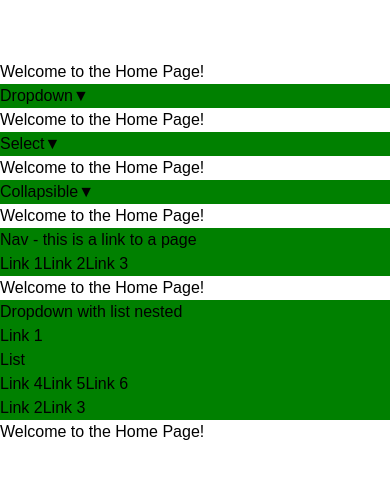
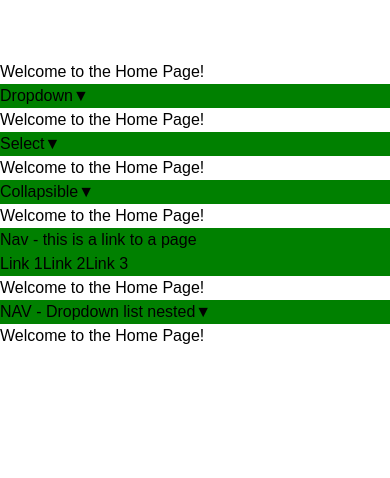
Before and after one commit to MichelArendt/Cia-da-Capa, a React app in the folder frontend/: page / in a window 390 px wide. Shown: the top 478 px of the page. Built offline with nearby package versions, Linux system fonts and the light colour scheme.

Commit message:
SmartComponent refactored and added comments as it became quite complex. CSS functionality for SmartComponent on mobile is functional.

```diff
--- a/frontend/package.json
+++ b/frontend/package.json
@@ -38,6 +38,7 @@
   },
   "dependencies": {
     "axios": "^1.7.7",
+    "classnames": "^2.5.1",
     "formik": "^2.4.6",
     "react": "^18.3.1",
     "react-dom": "^18.3.1",
--- a/frontend/src/components/shared/SmartContent.tsx
+++ b/frontend/src/components/shared/SmartContent.tsx
@@ -1,6 +1,8 @@
 
 import React, { useState, createContext, useContext, FC, ReactNode } from 'react';
+import classNames from 'classnames';
 
+// Enumeration for content types
 export enum SmartContentType {
   Dropdown = 'dropdown',
   Select = 'select',
@@ -11,6 +13,8 @@ export enum SmartContentType {
 // -------------------------
 // CONTEXT
 // -------------------------
+
+// Context interface
 interface SmartContentContextProps {
   isOpen: boolean;
   toggleOverlay: () => void;
@@ -20,8 +24,14 @@ interface SmartContentContextProps {
   fullScreenOnMobile: boolean;
 }
 
+// Create the context
 const SmartContentContext = createContext<SmartContentContextProps | undefined>(undefined);
 
+// -------------------------
+// SMART COMPONENT
+// -------------------------
+
+// Props for SmartContent component
 interface SmartContentProps {
   contentType: SmartContentType;
   defaultOpen?: boolean;
@@ -30,34 +40,37 @@ interface SmartContentProps {
   className?: string;
 }
 
-// -------------------------
-// SMART COMPONENT
-// -------------------------
+// SmartContent component
 const SmartContent: FC<SmartContentProps> = ({
   contentType,
   defaultOpen = false,
   children,
   className = '',
 }) => {
+  // State to track if the content is open
   const [isOpen, setIsOpen] = useState(defaultOpen);
 
+  // Function to toggle the content open/closed
   const toggleOverlay = () => {
     setIsOpen((prev) => !prev);
   };
 
+  // Function to open the content
   const openOverlay = () => {
     setIsOpen(true);
   };
 
+  // Function to close the content (may be used by Zustand store later)
   const closeOverlay = () => {
     setIsOpen(false);
   };
 
-  // Determine if the content should be fullscreen on mobile
+  // Determine if the content should be full-screen on mobile devices
   const fullScreenOnMobile =
     contentType === SmartContentType.Dropdown ||
     contentType === SmartContentType.Select;
 
+  // Context value to provide to child components
   const contextValue = {
     isOpen,
     toggleOverlay,
@@ -67,12 +80,15 @@ const SmartContent: FC<SmartContentProps> = ({
     fullScreenOnMobile,
   };
 
-
+  // Generate class names for the smart-content container
+  const smartContentClass = classNames(
+    'smart-content',
+    `smart-content--${contentType}`,
+    className
+  );
   return (
     <SmartContentContext.Provider value={contextValue}>
-      <div className={`smart-content smart-content--${contentType} ${className}`}>
-        {children}
-      </div>
+      <div className={smartContentClass}>{children}</div>
     </SmartContentContext.Provider>
   );
 };
@@ -80,37 +96,58 @@ const SmartContent: FC<SmartContentProps> = ({
 // -------------------------
 // HEADER - Optional
 // -------------------------
+
+// Interface for SmartContentHeader props
 interface SmartContentHeaderProps {
   children: ReactNode;
   className?: string;
 }
 
+// SmartContentHeader component
 export const SmartContentHeader: FC<SmartContentHeaderProps> = ({
   children,
   className = '',
 }) => {
+  // Access the SmartContent context
   const context = useContext(SmartContentContext);
+
+  // Ensure the component is used within SmartContent
   if (!context) {
     throw new Error('SmartContentHeader must be used within SmartContent');
   }
 
+  // Destructure necessary values from context
   const { toggleOverlay, openOverlay, contentType, isOpen } = context;
 
   // Determine if the header should be clickable
   const isClickable = contentType !== SmartContentType.List;
 
-  // Determine the click handler based on content type
+  // Click handler based on content type
   const clickHandler = () => {
     if (contentType === SmartContentType.Collapsible) {
       toggleOverlay();
+      console.log(isOpen)
     } else {
       openOverlay();
     }
   };
 
+  // Generate class names for the header
+  const headerClass = classNames(
+    'smart-content__header',
+    `smart-content__header--${contentType}`,
+    className
+  );
+
+  // Generate class names for the indicator
+  const indicatorClass = classNames('smart-content__indicator', {
+    'smart-content__indicator--open': isOpen,
+    'smart-content__indicator--closed': !isOpen,
+  });
+
   return (
     <div
-      className={`smart-content__header--${contentType} ${className}`}
+      className={headerClass}
       onClick={isClickable ? clickHandler : undefined}
       role={isClickable ? 'button' : undefined}
       tabIndex={isClickable ? 0 : undefined}
@@ -119,21 +156,17 @@ export const SmartContentHeader: FC<SmartContentHeaderProps> = ({
           ? (e) => {
               if (e.key === 'Enter' || e.key === ' ') {
                 e.preventDefault();
-                toggleOverlay();
+                clickHandler();
               }
             }
           : undefined
       }
     >
       {children}
-      {/* SVG Indicator */}
+
+      {/* Display the indicator if the header is clickable */}
       {isClickable && (
-        <span
-          className={`smart-content__indicator ${
-            isOpen ? 'smart-content__indicator--open' : 'smart-content__indicator--closed'
-          }`}
-          aria-hidden="true"
-        >
+        <span className={indicatorClass} aria-hidden="true">
           ▼
         </span>
       )}
@@ -157,85 +190,102 @@ const SmartContentContainer: FC<SmartContentContainerProps> = ({ children, class
 // -------------------------
 // BODY COMPONENT
 // -------------------------
+
+
+// Interface for SmartContentBody props
 interface SmartContentBodyProps {
   title?: string;
   className?: string;
   children: ReactNode;
 }
 
+// SmartContentBody component
 export const SmartContentBody: FC<SmartContentBodyProps> = ({
   title,
   children,
   className = '',
 }) => {
+  // Access the SmartContent context
   const context = useContext(SmartContentContext);
 
+  // Ensure the component is used within SmartContent
   if (!context) {
     throw new Error('SmartContentBody must be used within SmartContent');
   }
 
-  const { contentType, isOpen, fullScreenOnMobile, closeOverlay } = context;
+  // Destructure necessary values from context
+  const {
+    contentType,
+    isOpen,
+    fullScreenOnMobile,
+    closeOverlay,
+  } = context;
 
-  // Determine if the content should be rendered
-  // const shouldRender = true;
-  const shouldRender = isOpen || contentType === SmartContentType.List;
+  // Determine if the content is collapsible
+  const isCollapsible = contentType === SmartContentType.Collapsible;
 
-  if (!shouldRender) {
-    return null;
-  }
+  // Determine if we need to wrap the content (for collapsible or overlay content)
+  const needsWrapper = isCollapsible || fullScreenOnMobile;
 
-  // Event handler to close the overlay when clicking outside
+  // Generate class names for the outer wrapper
+  const outerClass = classNames(
+    'smart-content__wrapper', // Base wrapper class
+    {
+      [`smart-content__wrapper--${contentType}`]: isCollapsible || fullScreenOnMobile, // Modifier for content type
+      [`smart-content__wrapper--${contentType}--visible`]: isCollapsible && isOpen, // Visible state
+      'smart-content__overlay': fullScreenOnMobile, // Overlay class for full-screen content
+      'smart-content__overlay--visible': fullScreenOnMobile && isOpen, // Visible state
+    },
+    className // Additional class names passed in props
+  );
+
+  // Class name for the inner content
+  const innerClass = 'smart-content__body';
+
+  // Event handler to close the overlay when clicking outside (for overlay content)
   const handleOverlayClick = (e: React.MouseEvent<HTMLDivElement>) => {
     if (e.target === e.currentTarget) {
       closeOverlay();
     }
   };
 
-  return fullScreenOnMobile ? (
+  // Render wrapped content for collapsible and overlay types
+  if (needsWrapper) {
+    return (
       <div
-      className={`smart-content__overlay`}
-      onClick={handleOverlayClick}
+        className={outerClass}
+        onClick={fullScreenOnMobile ? handleOverlayClick : undefined}
       >
+        {/* Close button for overlay content */}
+        {fullScreenOnMobile && (
           <button
             className="smart-content__close-button"
             onClick={closeOverlay}
             aria-label="Close"
           >
-        &times; {/* Or an SVG icon */}
+            &times;
           </button>
-
+        )}
         <div
-        className={`smart-content__body ${className}`}
-        onClick={(e) => e.stopPropagation()} // Prevent closing when clicking inside the content
+          className={innerClass}
+          onClick={
+            fullScreenOnMobile
+              ? (e) => e.stopPropagation() // Prevent closing when clicking inside the content
+              : undefined
+          }
         >
           {title && <div className="smart-content__title">{title}</div>}
           {children}
         </div>
       </div>
-  ) : (
-    <div className={`smart-content__body smart-content__body--${contentType} ${className}`}>
+    );
+  }
+
+  // Render content without wrapper for other types
+  return (
+    <div className={`${innerClass} ${className}`}>
       {title && <div className="smart-content__title">{title}</div>}
       {children}
-    </div>
-  );
-
-  // Conditionally wrap children with SmartContentContainer if contentType is dropdown or select
-  const renderContent = () => {
-    if (contentType === SmartContentType.Dropdown || contentType === SmartContentType.Select) {
-      return (
-        <SmartContentContainer>
-          {children}
-        </SmartContentContainer>
-      );
-    }
-    return children;
-  };
-
-  return (
-    <div className={`smart-content__body--${contentType} ${className}`}>
-      {title && <div className="smart-content__title">{title}</div>}
-      {title && <div className="smart-content__title">{title}</div>}
-      {renderContent()}
     </div>
   );
 };
--- a/frontend/src/pages/Home.jsx
+++ b/frontend/src/pages/Home.jsx
@@ -70,10 +70,10 @@ function Home() {
 
       <div>Welcome to the Home Page!</div>
       <SmartContent
-        contentType={SmartContentType.List}
+        contentType={SmartContentType.Dropdown}
       >
         <SmartContentHeader>
-          Dropdown with list nested
+          NAV - Dropdown list nested
         </SmartContentHeader>
 
         <SmartContentBody>
--- a/frontend/src/styles/shared/shared.scss
+++ b/frontend/src/styles/shared/shared.scss
@@ -144,9 +144,10 @@ main {
 .smart-content__header {
 }
 .smart-content__body {
-  background-color: green;
+  // background-color: green;
 }
 
+/* Overlay Content */
 .smart-content__overlay {
   position: fixed;
   height: 100vh;
@@ -158,6 +159,13 @@ main {
   justify-content: center;
   background-color: orange;
   z-index: 999;
+  visibility: hidden;
+  opacity: 0;
+}
+
+.smart-content__overlay--visible {
+  visibility: visible;
+  opacity: 1;
 }
 
 .smart-content__close-button {
@@ -171,6 +179,7 @@ main {
   cursor: pointer;
 }
 
+/* Indicator styles */
 .smart-content__indicator {
   display: inline-block;
 }
@@ -181,6 +190,25 @@ main {
 
 .smart-content__indicator--closed {
   transform: rotate(0deg);
+}
+
+/* Wrapper */
+.smart-content__wrapper {
+  /* Common styles for wrapper if any */
+}
+
+/* Collapsible Content */
+.smart-content__wrapper--collapsible {
+  display: grid;
+  grid-template-rows: 0fr;
+
+  > .smart-content__body {
+    overflow: hidden;
+  }
+}
+
+.smart-content__wrapper--collapsible--visible {
+  grid-template-rows: 1fr;
 }
 
 // .smart-content__body--dropdown, .smart-content__body--select {
```
Also changed, not shown: 1 other file (tests, documents, lock files or other folders). Lines whose indentation alone changed are shown as unchanged.
